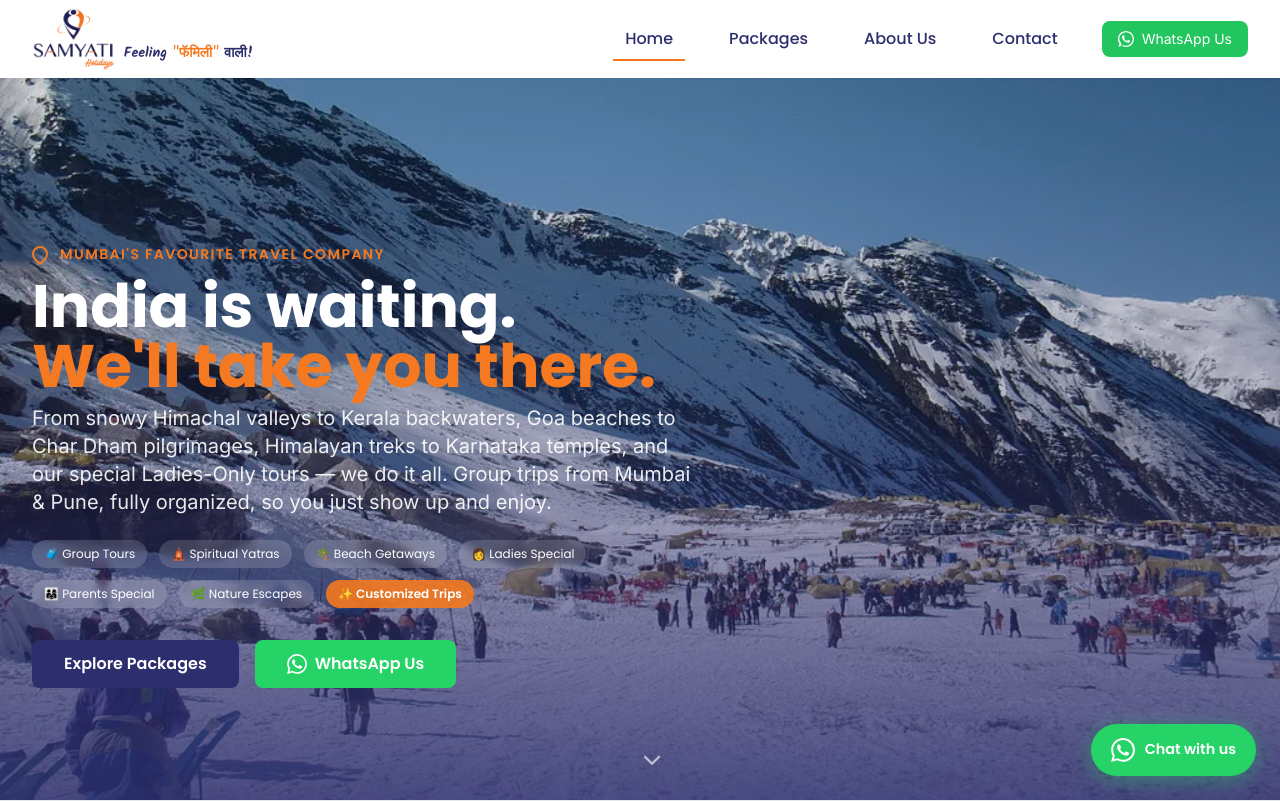
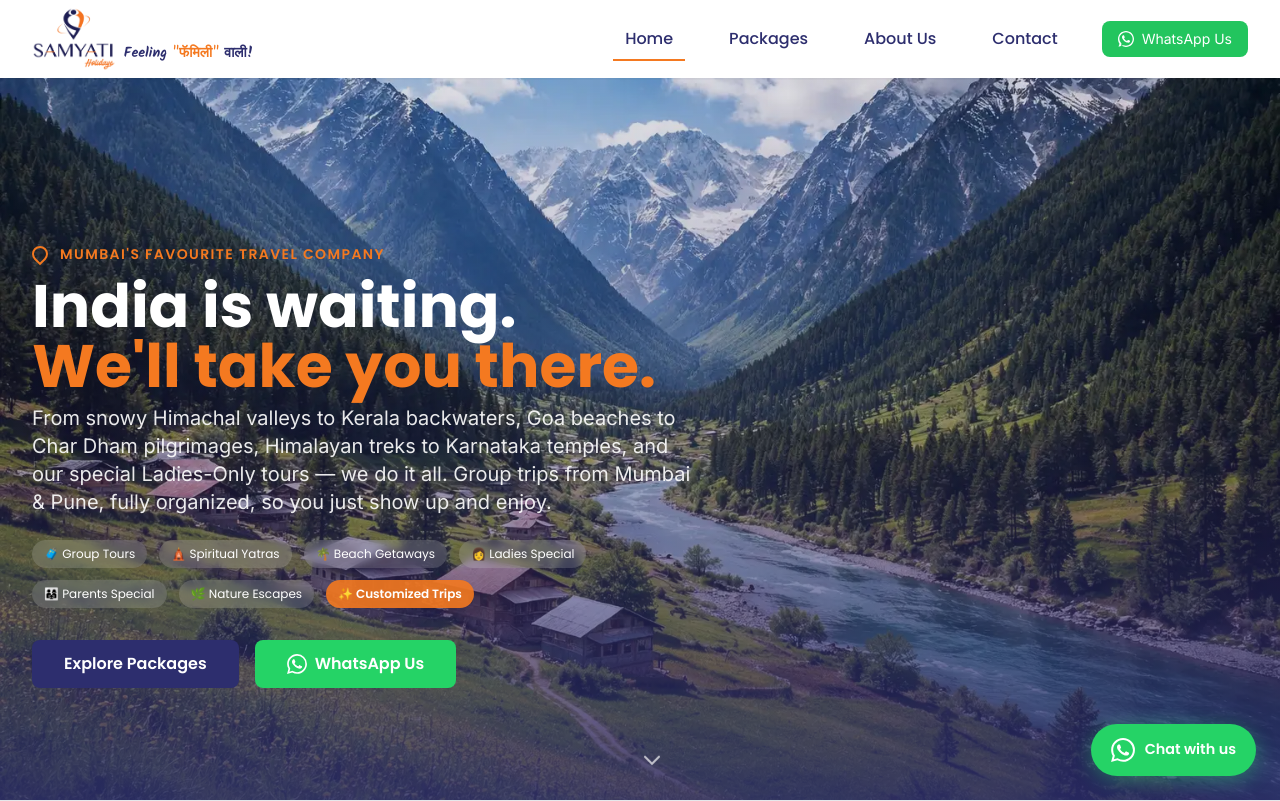
Before and after one commit to thevineet88/samyati-holidays, a website: page index.html in a window 1280 px wide. Shown: the top 801 px of the page. Drawn offline with nearby package versions, Linux system fonts and the light colour scheme; a script that the page names is missing.

Commit message:
adds new hero image on homepage

```diff
--- a/index.html
+++ b/index.html
@@ -53,7 +53,7 @@
     <section class="relative min-h-screen flex items-end hero-offset">
       <img
         fetchpriority="high"
-        src="../assets/images/1200w/manali-kasol.webp"
+        src="../assets/kashmir-homepage.webp"
         alt="Beautiful Indian mountains"
         class="absolute inset-0 w-full h-full object-cover"
       />
```
Also changed, not shown: assets/kashmir-homepage.webp (added).
